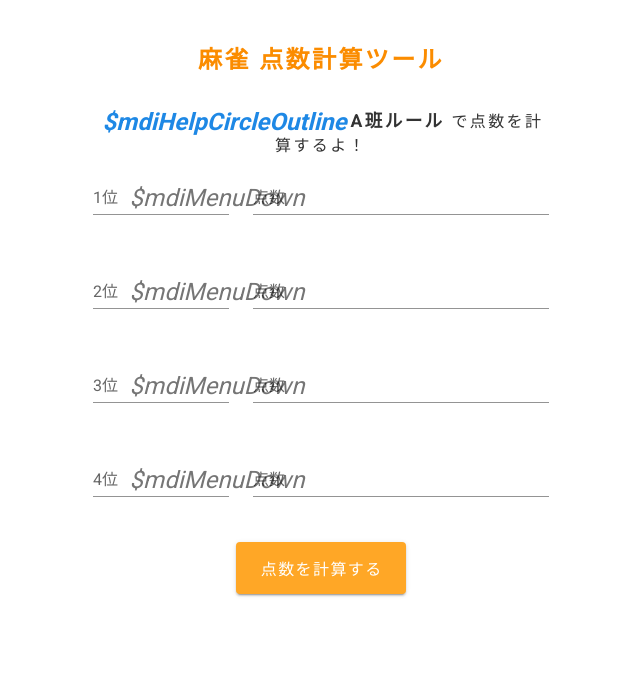
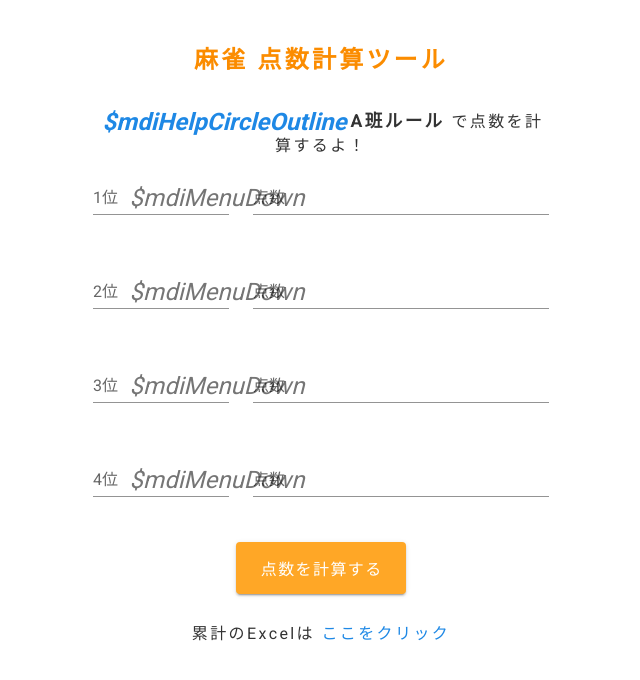
Before and after one commit to azusaw/mahjong_score_calclation, a Nuxt app: page / in a window 1280 px wide. Shown: the top 680 px of the page, without its empty margins (319-959 px from the left). Built offline with nearby package versions, Linux system fonts and the light colour scheme.

Commit message:
Excelリンク追加、バグ修正

```diff
--- a/pages/index.vue
+++ b/pages/index.vue
@@ -1,7 +1,7 @@
 <template>
   <div class="home">
     <v-container class="mx-auto" style="text-align: center; max-width: 30rem">
-      <h1 style="font-size: 1.5rem; line-height: 6rem; color: #FB8C00">麻雀&nbsp;点数計算ツール</h1>
+      <h1 style="font-size: 1.5rem; line-height: 6rem; color: #FB8C00; letter-spacing: 0.2rem">麻雀&nbsp;点数計算ツール</h1>
         <v-tooltip bottom color="#F3F3F3">
           <template v-slot:activator="{ on, attrs }">
             <span style="font-weight: bold; font-size: 1.1rem" v-bind="attrs" v-on="on">
@@ -30,9 +30,19 @@
           </v-col>
         </v-row>
       </v-form>
-        <v-btn x-large dark color="#FFA726" class="mt-4" @click="calc()" >
-          点数を計算する
-        </v-btn>
+      <v-btn x-large dark color="#FFA726" class="mt-4" @click="calc()" >
+        点数を計算する
+      </v-btn>
+      <div style="line-height: 5rem">
+        累計のExcelは
+        <a
+          href='https://onedrive.live.com/view.aspx?resid=381523E30066D964!1985&ithint=file%2cxlsx&wdLOR=c9BA1D837-F38A-414C-B55D-38D525B8F16B&authkey=!AFTAnNJkNG1bLMY'
+          target="_blank"
+          rel="noopener noreferrer"
+        >
+          ここをクリック
+        </a>
+      </div>
       <v-dialog v-model="dialog" max-width="30rem">
         <v-card class="pa-4">
             <div v-for="(item, index) in results" :key="index" style="line-height: 2.5rem; font-size: 1rem">
@@ -40,8 +50,9 @@
               <span v-if="item.point >= 0" style="font-weight: bold; color: #66BB6A">+{{item.point}}</span>
               <span v-else style="font-weight: bold; color: #EF5350">{{item.point}}</span>
             </div>
-            <v-img class="my-6 mx-auto" :src="img" width="250" eager></v-img>
-
+            <div class="my-2" style="text-align: center">
+              <img :src="img" width="250"></img>
+            </div>
         </v-card>
       </v-dialog>
     </v-container>
@@ -50,11 +61,12 @@
 
 <script>
 export default {
-
   methods: {
     calc() {
       const OKA = 25000
       const UMA = [5, 10]
+
+      this.setImg()
 
       for(var tmp of this.results) {
         /* オカの計算 */
@@ -81,13 +93,12 @@ export default {
             tmp.point -= UMA[1]
         }
       }
-      this.setImg()
       this.dialog = true
     },
     setImg() {
       var img = ''
       var random = Math.floor( Math.random() * 11 )
-      console.log(random)
+
       for(var tmp of this.results) {
         if(random % 2 == 0 && tmp.rank == 1) {
           console.log("win:" + tmp.name)
```
